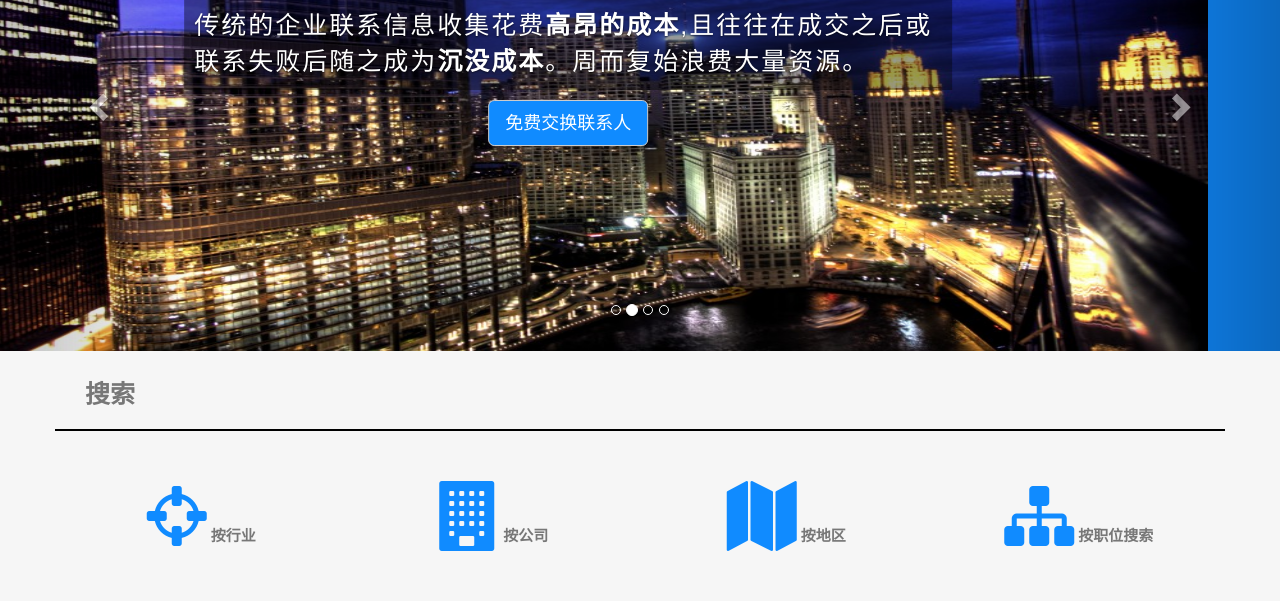
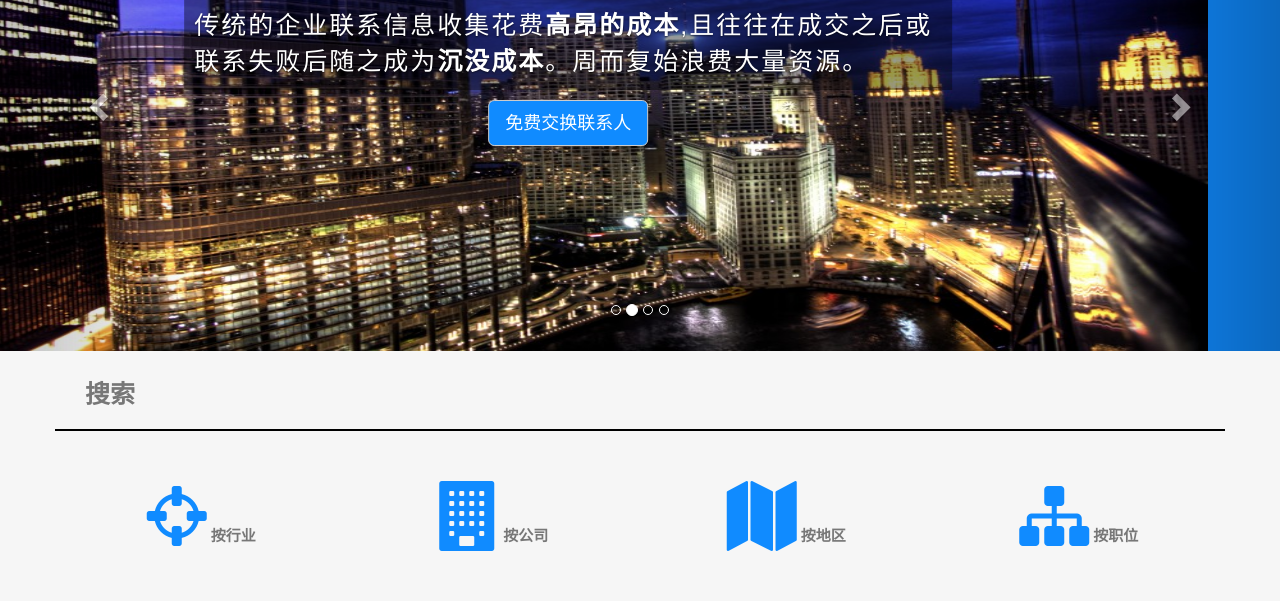
Before and after one commit to jingwangnet/jingwang-data, a plain HTML site: page index.html in a window 1280 px wide. Shown: the part 199-800 px from the top of the page. Drawn offline with Linux system fonts and the light colour scheme; a script that the page names is missing.

```diff
--- a/index.html
+++ b/index.html
@@ -124,7 +124,7 @@
       <div class="col-md-3 col-sm-4 col-xs-6">
         <div class="wrap">
           <i class="fa fa-sitemap fa-5x"></i>
-          <b>按职位搜索</b>
+          <b>按职位</b>
         </div>
       </div>
     </div>
```
Also changed, not shown: 1 other file.
